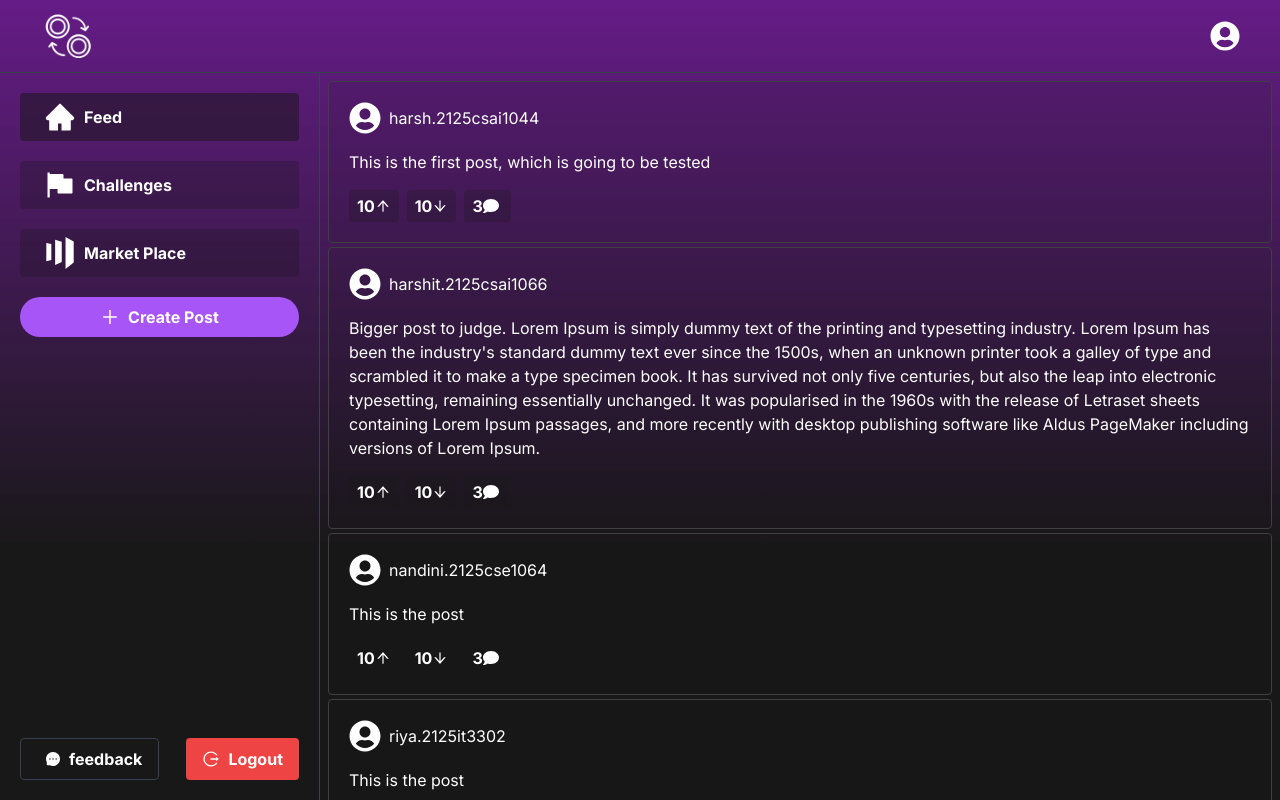
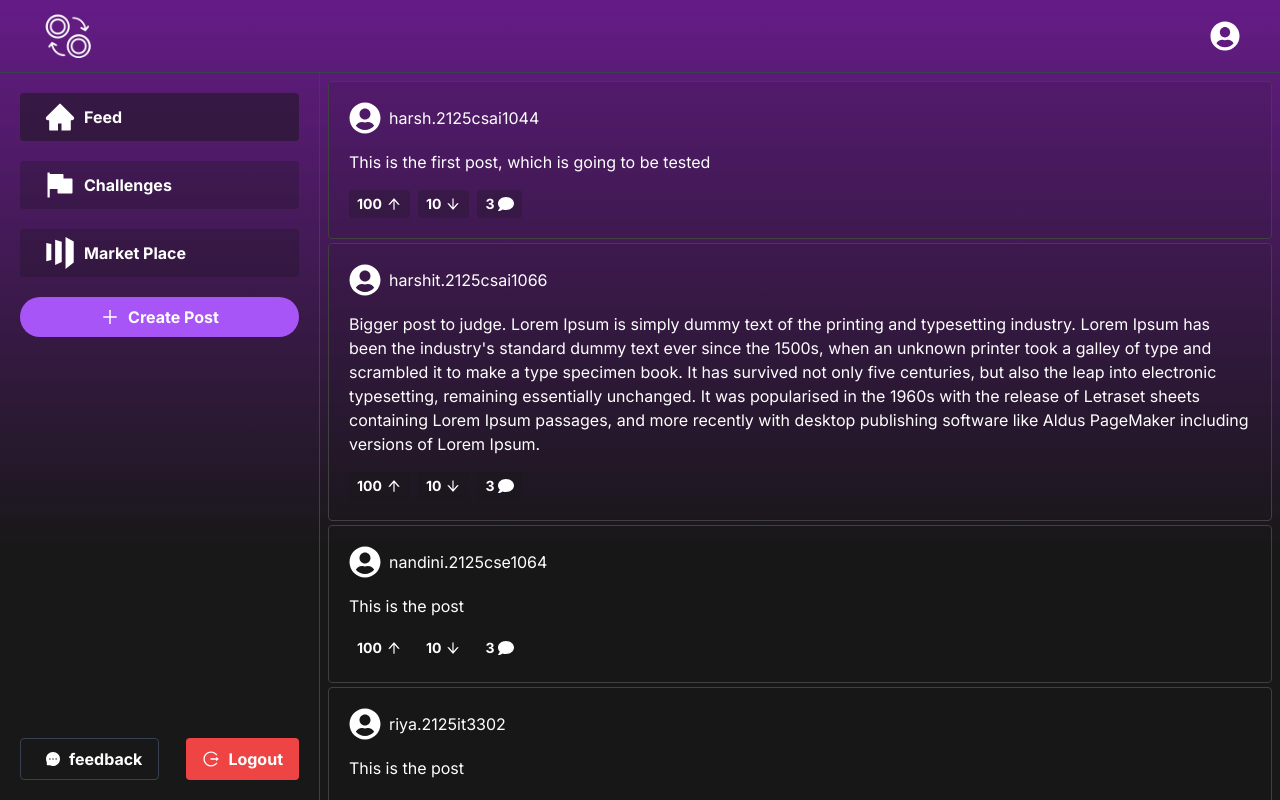
Before and after one commit to the-nexus-point/nexus-next.js, a Next.js app: page / in a window 1280 px wide. Built offline with nearby package versions, Linux system fonts and the light colour scheme.

Commit message:
changing button of post

```diff
--- a/src/components/shared/Post.jsx
+++ b/src/components/shared/Post.jsx
@@ -15,14 +15,15 @@ const Post = ({ username, content }) => {
       </div>
       <p>{content}</p>
       <div className="flex items-center mt-4 space-x-2">
-        <button className="flex items-center rounded bg-neutral-900/25 hover:bg-neutral-900/40 text-white font-bold py-1 px-2">
-          10<AiOutlineArrowUp className="w-4 h-4" />
+        <button className="flex text-sm items-center rounded bg-neutral-900/25 hover:bg-neutral-900/40 text-white font-bold py-1 px-2 space-x-1">
+          <span>100</span><AiOutlineArrowUp className="w-4 h-4" />
         </button>
-        <button className="flex items-center rounded bg-neutral-900/25 hover:bg-neutral-900/40 text-white font-bold py-1 px-2">
-          10<AiOutlineArrowDown className="w-4 h-4" />
+        <button className="flex text-sm items-center rounded bg-neutral-900/25 hover:bg-neutral-900/40 text-white font-bold py-1 px-2 space-x-1">
+        <span>10</span>
+          <AiOutlineArrowDown className="w-4 h-4" />
         </button>
-        <button className="flex items-center rounded bg-neutral-900/25 hover:bg-neutral-900/40 text-white font-bold py-1 px-2">
-          3<FaComment className="w-4 h-4 mr-1" />
+        <button className="flex text-sm items-center rounded bg-neutral-900/25 hover:bg-neutral-900/40 text-white font-bold py-1 px-2 space-x-1">
+        <span>3</span><FaComment className="w-4 h-4 mr-1" />
         </button>
       </div>
     </div>
```
